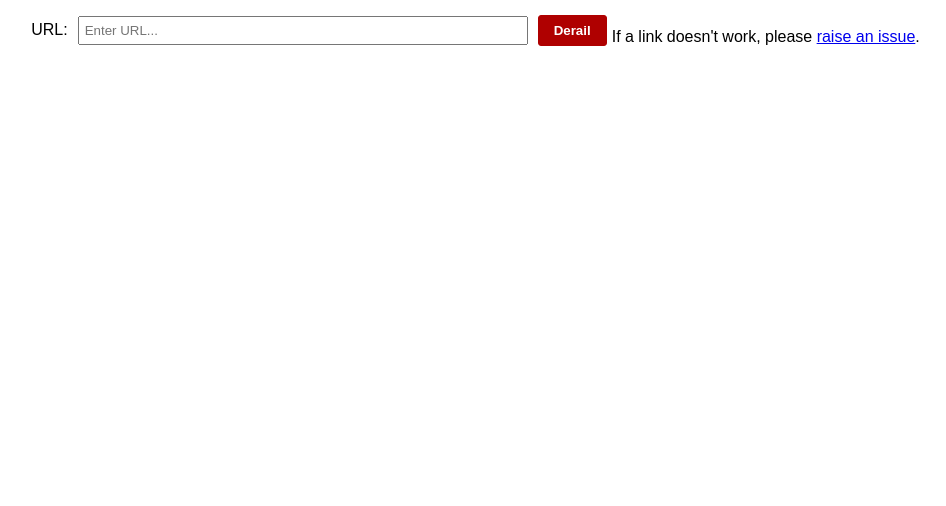
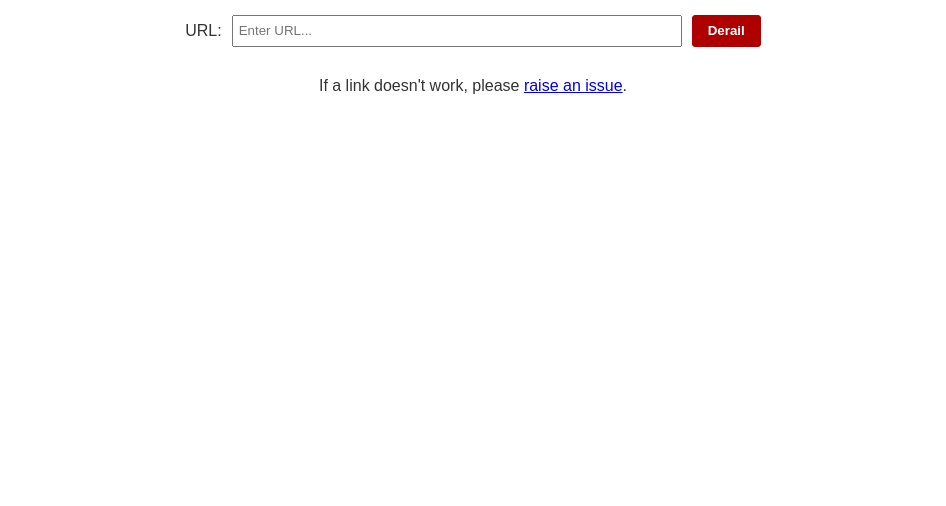
Before and after one commit to dmfutcher/off-the-rails, a website: page web/index.html in a window 1280 px wide. Shown: the part 294-800 px from the top of the page, without its empty margins (167-1113 px from the left). Drawn offline with nearby package versions, Linux system fonts and the light colour scheme.

Commit message:
Move result/error message out of the input/button line & into a new line

```diff
--- a/web/index.html
+++ b/web/index.html
@@ -11,12 +11,16 @@
     <div class="container">
       <div class="title"><h1>🚂 Off The Rails</h1></div>
       <div id="app">
-        <label class="url-label" for="URL">URL:</label>
-        <input class="url-input" type="text" name="URL" id="URL" v-model="url" placeholder="Enter URL..." />
-        <a v-if="result" v-bind:href="result">{{  result }}</a>
-        <button v-on:click="derail">Derail</button>
-        <p v-if="error">Sorry! {{ error }}</p>
-        <p class="issue-link">If a link doesn't work, please <a href="https://github.com/Train-Set-Software/off-the-rails/issues/new?&template=broken_link.yml&title=%5BBroken+Link%5D%3A+">raise an issue</a>.</p>
+        <div id="input-container">
+          <label class="url-label" for="URL">URL:</label>
+          <input class="url-input" type="text" name="URL" id="URL" v-model="url" placeholder="Enter URL..." />
+          <button v-on:click="derail">Derail</button>
+        </div>
+        <div id="result-container">
+          <a v-if="result" v-bind:href="result">{{  result }}</a>
+          <p v-if="error">Sorry! {{ error }}</p>
+          <p class="issue-link">If a link doesn't work, please <a href="https://github.com/Train-Set-Software/off-the-rails/issues/new?&template=broken_link.yml&title=%5BBroken+Link%5D%3A+">raise an issue</a>.</p>
+        </div>
       </div>
     </div>
     <script>
--- a/web/styles.css
+++ b/web/styles.css
@@ -1,6 +1,7 @@
 body {
     font-family: Arial, Helvetica, sans-serif;
     font-size: 16px;
+    color: #333333;
 }
 
 .container {
@@ -27,18 +28,33 @@ body {
 }
 
 #app {
-    padding: 0px 5%;
     display: flex;
-    flex-wrap: nowrap;
-    width: 100%;
+    flex-direction: column;
     justify-content: center;
     align-items: center;
+
+    padding: 0px 5%;
+    width: 100%;
+}
+
+#input-container {
+    display: flex;
+}
+
+#result-container {
+    padding-top: 0.25rem;
+    width: 100%;
+    display: flex;
+    align-items: center;
+    justify-content: center;
+    flex-direction: column;
 }
 
 label {
     flex-shrink: 0;
     margin: 10px 5px;
     font-family: inherit;
+    line-height: 32px;
 }
 
 .url-input {
@@ -72,7 +88,7 @@ button:hover {
 }
 
 .issue-link {
-    align-self: flex-end;
+    /* align-self: flex-end; */
     margin-bottom: 10px;
 }
 
```
